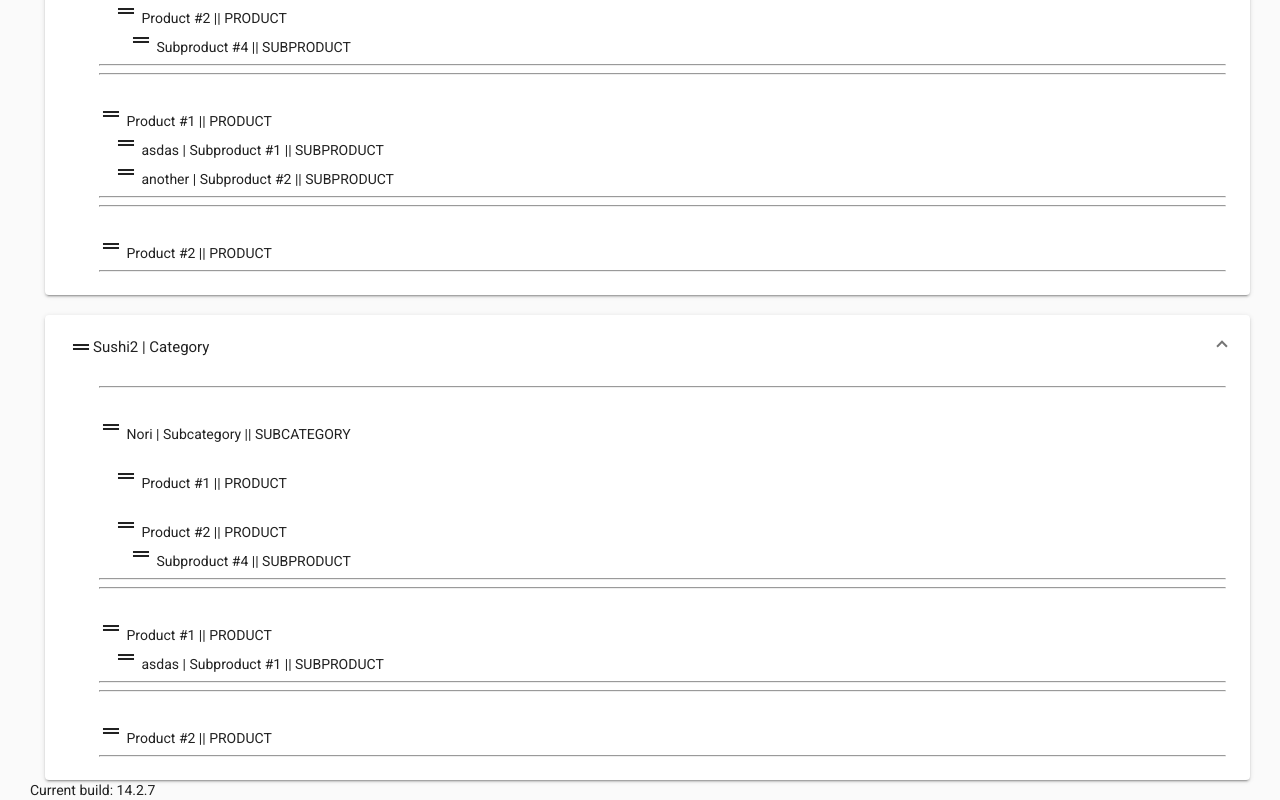
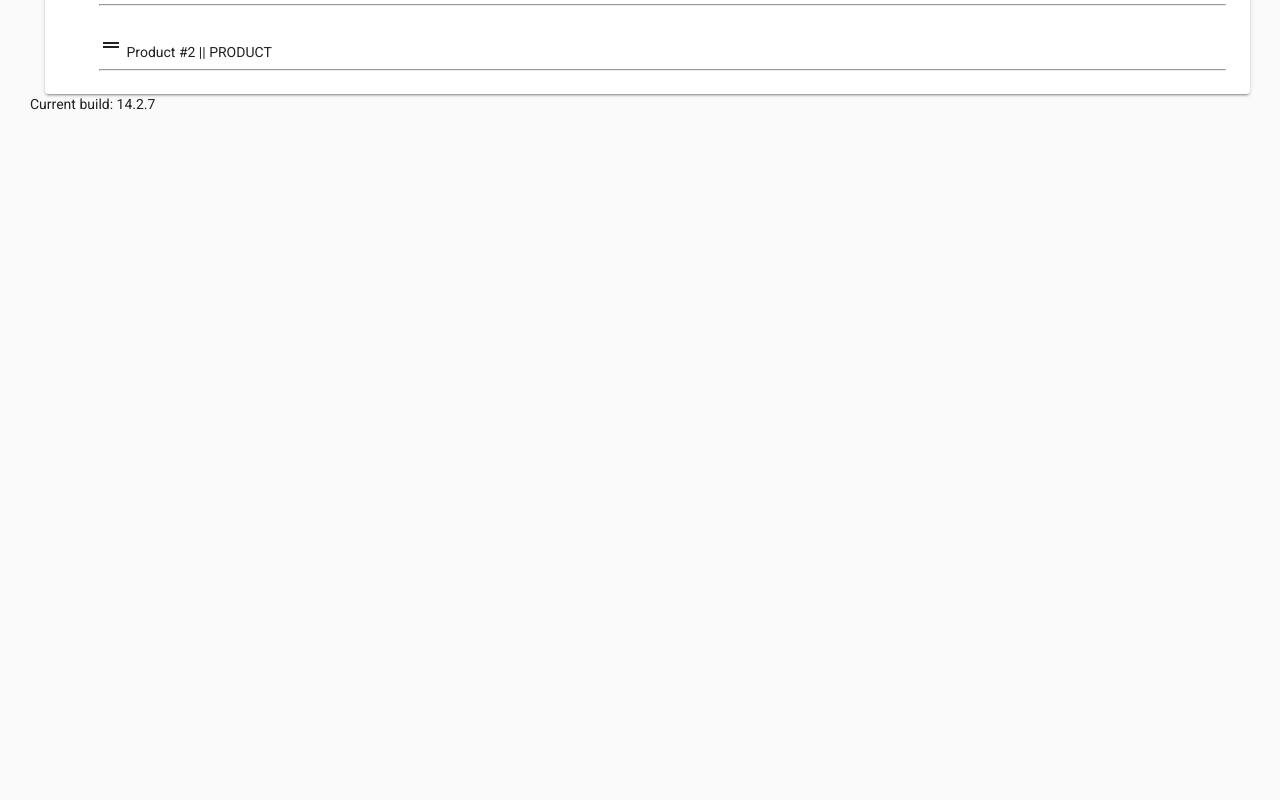
Before and after one commit to qbeeck/cjbvlw-wsegk2, an Angular app: page / in a window 1280 px wide. Shown: the part 450-1250 px from the top of the page. After the commit the page ends 860 px from the top, so only its background shows below. Built offline with nearby package versions, Linux system fonts and the light colour scheme.

Commit message:
3 files modified, 1 added

```diff
--- a/src/app/app.component.ts
+++ b/src/app/app.component.ts
@@ -14,38 +14,38 @@ export class AppComponent {
       order: 1,
       parentId: null,
       childrenItemCategories: [
-        {
-          id: 15463,
-          name: 'Nori 2 | Subcategory',
-          order: 1,
-          parentId: 15461,
-          items: [
-            {
-              id: 159859,
-              itemCategoryId: 15462,
-              parentId: null,
-              name: 'Product #1',
-              order: 1,
-              children: [],
-            },
-            {
-              id: 159863,
-              itemCategoryId: 15462,
-              parentId: null,
-              name: 'Product #2',
-              order: 2,
-              children: [
-                {
-                  id: 159864,
-                  itemCategoryId: null,
-                  parentId: 159863,
-                  name: 'Subproduct #4',
-                  order: 1,
-                },
-              ],
-            },
-          ],
-        },
+        // {
+        //   id: 15463,
+        //   name: 'Nori 2 | Subcategory',
+        //   order: 1,
+        //   parentId: 15461,
+        //   items: [
+        //     {
+        //       id: 159859,
+        //       itemCategoryId: 15462,
+        //       parentId: null,
+        //       name: 'Product #1',
+        //       order: 1,
+        //       children: [],
+        //     },
+        //     {
+        //       id: 159863,
+        //       itemCategoryId: 15462,
+        //       parentId: null,
+        //       name: 'Product #2',
+        //       order: 2,
+        //       children: [
+        //         {
+        //           id: 159864,
+        //           itemCategoryId: null,
+        //           parentId: 159863,
+        //           name: 'Subproduct #4',
+        //           order: 1,
+        //         },
+        //       ],
+        //     },
+        //   ],
+        // },
         {
           id: 15462,
           name: 'Nori | Subcategory',
@@ -113,71 +113,71 @@ export class AppComponent {
         },
       ],
     },
-    {
-      id: 15461,
-      name: 'Sushi2 | Category',
-      order: 1,
-      parentId: null,
-      childrenItemCategories: [
-        {
-          id: 15462,
-          name: 'Nori | Subcategory',
-          order: 1,
-          parentId: 15461,
-          items: [
-            {
-              id: 159859,
-              itemCategoryId: 15462,
-              parentId: null,
-              name: 'Product #1',
-              order: 1,
-              children: [],
-            },
-            {
-              id: 159863,
-              itemCategoryId: 15462,
-              parentId: null,
-              name: 'Product #2',
-              order: 2,
-              children: [
-                {
-                  id: 159864,
-                  itemCategoryId: null,
-                  parentId: 159863,
-                  name: 'Subproduct #4',
-                  order: 1,
-                },
-              ],
-            },
-          ],
-        },
-      ],
-      items: [
-        {
-          id: 159861,
-          itemCategoryId: 15461,
-          parentId: null,
-          name: 'Product #1',
-          order: 1,
-          children: [
-            {
-              id: 159862,
-              itemCategoryId: null,
-              parentId: 159861,
-              name: 'asdas | Subproduct #1',
-              order: 1,
-            },
-          ],
-        },
-        {
-          id: 159860,
-          itemCategoryId: 15461,
-          parentId: null,
-          name: 'Product #2',
-          order: 2,
-          children: [],
-        },
-      ],
-    },
+    // {
+    //   id: 15461,
+    //   name: 'Sushi2 | Category',
+    //   order: 1,
+    //   parentId: null,
+    //   childrenItemCategories: [
+    //     {
+    //       id: 15462,
+    //       name: 'Nori | Subcategory',
+    //       order: 1,
+    //       parentId: 15461,
+    //       items: [
+    //         {
+    //           id: 159859,
+    //           itemCategoryId: 15462,
+    //           parentId: null,
+    //           name: 'Product #1',
+    //           order: 1,
+    //           children: [],
+    //         },
+    //         {
+    //           id: 159863,
+    //           itemCategoryId: 15462,
+    //           parentId: null,
+    //           name: 'Product #2',
+    //           order: 2,
+    //           children: [
+    //             {
+    //               id: 159864,
+    //               itemCategoryId: null,
+    //               parentId: 159863,
+    //               name: 'Subproduct #4',
+    //               order: 1,
+    //             },
+    //           ],
+    //         },
+    //       ],
+    //     },
+    //   ],
+    //   items: [
+    //     {
+    //       id: 159861,
+    //       itemCategoryId: 15461,
+    //       parentId: null,
+    //       name: 'Product #1',
+    //       order: 1,
+    //       children: [
+    //         {
+    //           id: 159862,
+    //           itemCategoryId: null,
+    //           parentId: 159861,
+    //           name: 'asdas | Subproduct #1',
+    //           order: 1,
+    //         },
+    //       ],
+    //     },
+    //     {
+    //       id: 159860,
+    //       itemCategoryId: 15461,
+    //       parentId: null,
+    //       name: 'Product #2',
+    //       order: 2,
+    //       children: [],
+    //     },
+    //   ],
+    // },
   ];
 }
--- a/src/app/components/category.component.ts
+++ b/src/app/components/category.component.ts
@@ -11,6 +11,7 @@ import { MatIconModule } from '@angular/material/icon';
 import { Category, Product, SubCategory } from '../interfaces';
 import { ProductComponent } from './product.component';
 import { SubcategoryComponent } from './subcategory.component';
+import { TestPipe } from './test.pipe';
 
 @Component({
   selector: 'app-category',
@@ -22,6 +23,7 @@ import { SubcategoryComponent } from './subcategory.component';
     DragDropModule,
     SubcategoryComponent,
     MatExpansionModule,
+    TestPipe,
   ],
   template: `
     <mat-expansion-panel expanded>
@@ -33,12 +35,19 @@ import { SubcategoryComponent } from './subcategory.component';
         </mat-panel-title>
       </mat-expansion-panel-header>
 
-      <div style="padding-left: 15px" cdkDropList>
+      <div
+        style="padding-left: 15px"
+        cdkDropList
+        [cdkDropListData]="category.childrenItemCategories | test : category.items"
+        (cdkDropListDropped)="categoryChildrensDrop($event)"
+      >
         <div
           cdkDrag
+          [cdkDragData]="subCategory"
           style="padding-left: 15px"
           *ngFor="let subCategory of category.childrenItemCategories"
         >
+        <span *cdkDragPreview >asdasd</span>
           <hr />
 
           <app-subcategory [subCategory]="subCategory"></app-subcategory>
@@ -48,6 +57,7 @@ import { SubcategoryComponent } from './subcategory.component';
 
         <div
           cdkDrag
+          [cdkDragData]="product"
           style="padding-left: 15px"
           *ngFor="let product of category.items"
         >
@@ -70,16 +80,16 @@ import { SubcategoryComponent } from './subcategory.component';
 export class CategoryComponent {
   @Input() category!: Category;
 
-  dropItems: (SubCategory | Product)[] = [];
+  categoryChildrens: (SubCategory | Product)[] = [];
 
   ngOnInit(): void {
-    this.dropItems = [
+    this.categoryChildrens = [
       ...this.category.childrenItemCategories,
       ...this.category.items,
     ];
   }
 
-  subcategoryDrop(event: CdkDragDrop<(SubCategory | Product)[]>): void {
+  categoryChildrensDrop(event: CdkDragDrop<(SubCategory | Product)[]>): void {
     moveItemInArray(
       event.container.data,
       event.previousIndex,
--- a/src/app/components/subcategory.component.ts
+++ b/src/app/components/subcategory.component.ts
@@ -42,6 +42,10 @@ import { ProductComponent } from './product.component';
 export class SubcategoryComponent {
   @Input() subCategory!: SubCategory;
 
+  ngOnInit(): void {
+    console.log(this.subCategory.items);
+  }
+
   subcategoryDrop(event: CdkDragDrop<Product[]>): void {
     moveItemInArray(
       event.container.data,
--- /dev/null
+++ b/src/app/components/test.pipe.ts
@@ -0,0 +1,12 @@
+import { Pipe, PipeTransform } from '@angular/core';
+import { Product, SubCategory } from '../interfaces';
+
+@Pipe({ name: 'test', standalone: true })
+export class TestPipe implements PipeTransform {
+  transform(
+    value: SubCategory[],
+    second: Product[]
+  ): (SubCategory | Product)[] {
+    return [...value, ...second];
+  }
+}
```
